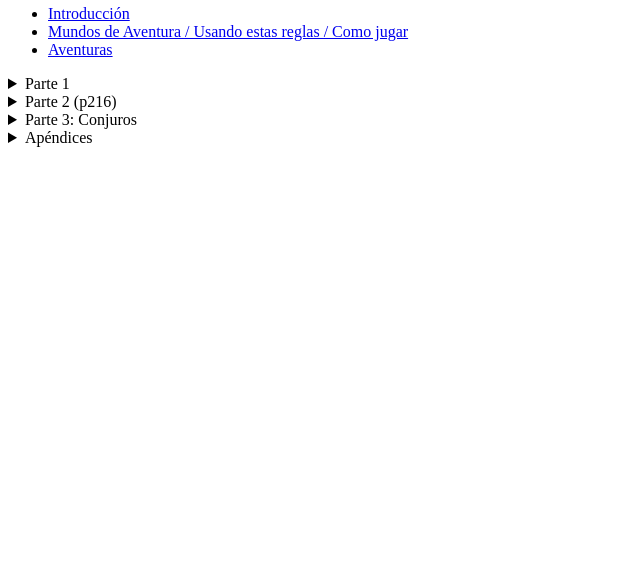
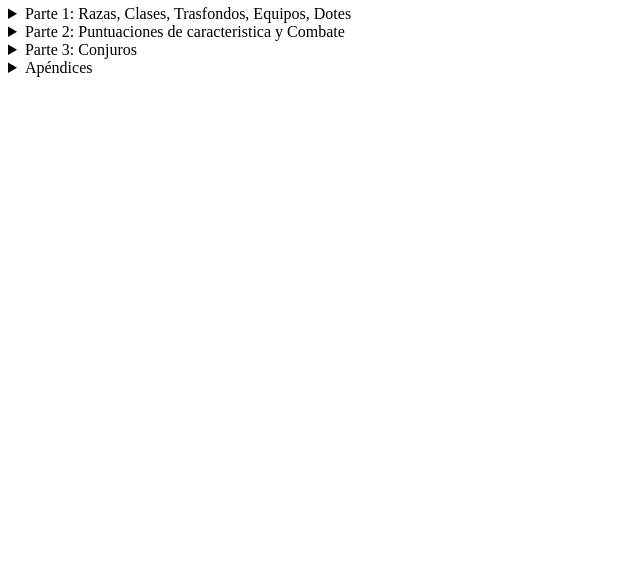
Before and after one commit to romboman20/manual-dnd, a plain HTML site: page index.html in a window 1280 px wide. Shown: the part 218-800 px from the top of the page, without its empty margins (0-640 px from the left). Drawn offline with Linux system fonts and the light colour scheme.

Commit message:
Update index.html

```diff
--- a/index.html
+++ b/index.html
@@ -14,14 +14,8 @@
   </ul>
   <h2>Índice del Manual del Jugador D&D 5e</h1>
 
-  <ul>
-    <li><a href="/pdfjs-3.10.111-dist/web/viewer.html?file=/MANUAL_JUGADOR.pdf#page=5" target="_blank">Introducción</a></li>
-    <li><a href="/pdfjs-3.10.111-dist/web/viewer.html?file=/MANUAL_JUGADOR.pdf#page=6" target="_blank">Mundos de Aventura / Usando estas reglas / Como jugar</a></li>
-    <li><a href="/pdfjs-3.10.111-dist/web/viewer.html?file=/MANUAL_JUGADOR.pdf#page=8" target="_blank">Aventuras</a></li>
-  </ul>
-
   <details>
-    <summary>Parte 1</summary>
+    <summary>Parte 1: Razas, Clases, Trasfondos, Equipos, Dotes</summary>
     <details>
       <summary>Capítulo 1: Personaje Paso a Paso (p13)</summary>
       <ul>
@@ -97,7 +91,7 @@
   </details>
 
   <details>
-    <summary>Parte 2 (p216)</summary>
+    <summary>Parte 2: Puntuaciones de caracteristica y Combate</summary>
     <details>
       <summary>Capítulo 7: Usando las Puntuaciones de Característica (p218)</summary>
       <ul>
```
